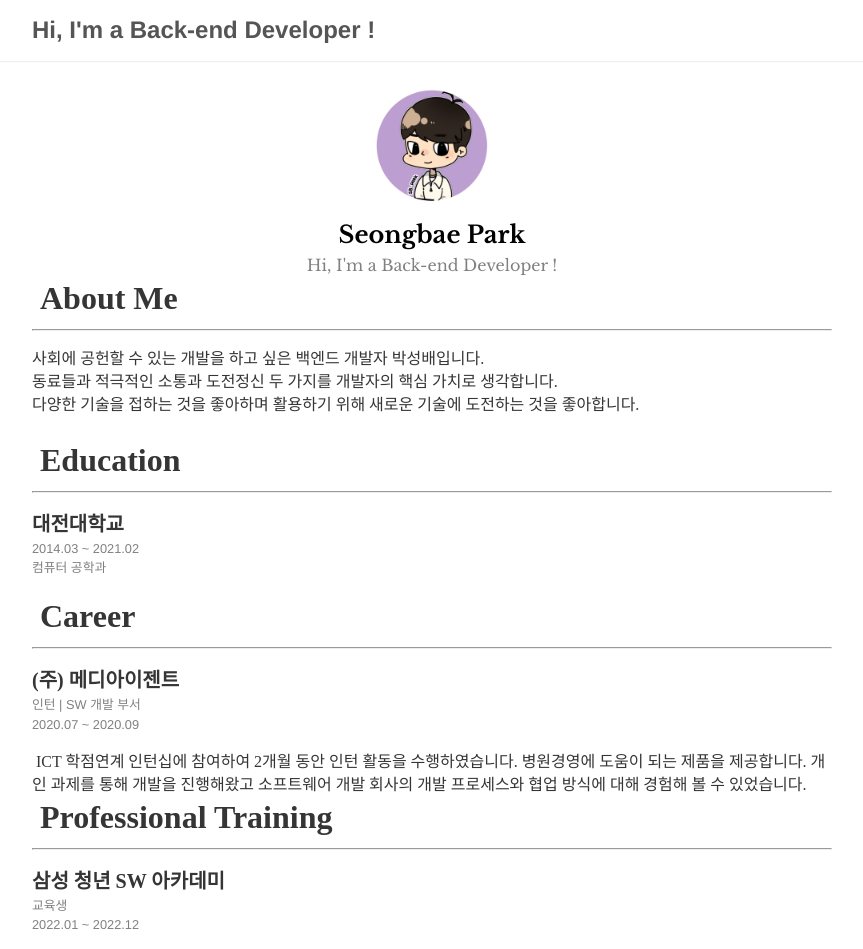
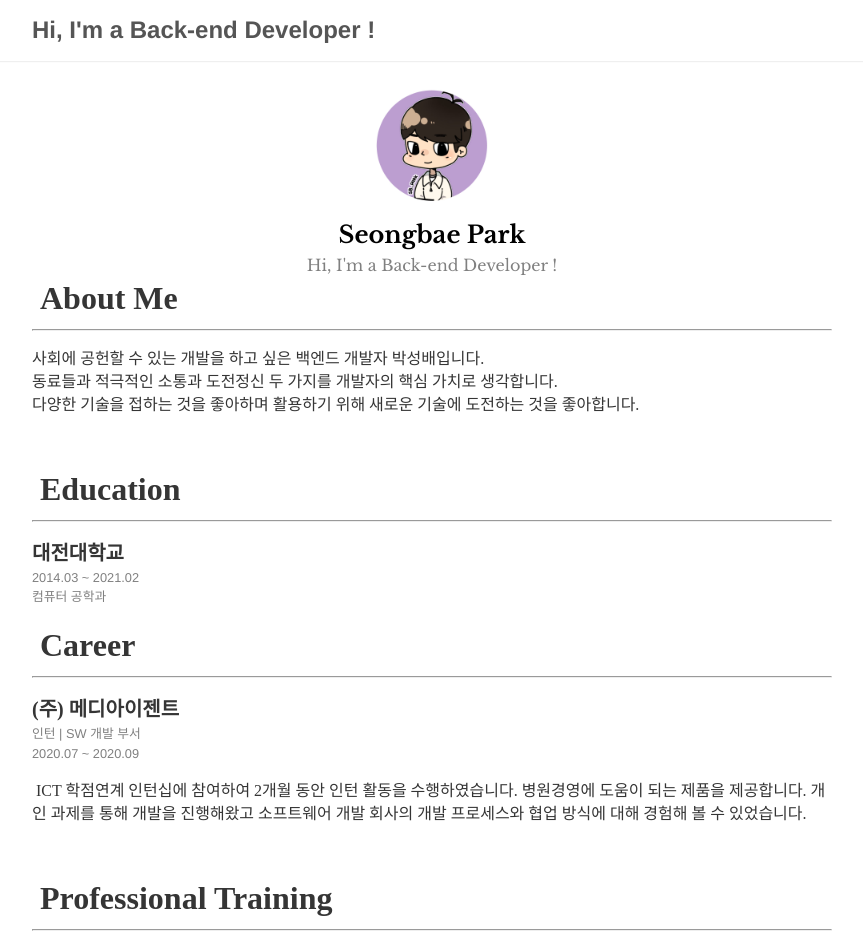
Before and after one commit to Sungbae95/Sungbae95.github.io, a Jekyll site: the page built from index.md, in a window 1280 px wide. Shown: the top 949 px of the page, without its empty margins (208-1071 px from the left). Built offline with Jekyll 4.4.1, drawn with Linux system fonts in a browser that asks for light colours; some web fonts are replaced.

Commit message:
Update index.md

```diff
--- a/index.md
+++ b/index.md
@@ -11,8 +11,9 @@ layout: about
 <p style="line-height:23px; font-family: nanumsquare;">
 사회에 공헌할 수 있는 개발을 하고 싶은 백엔드 개발자 박성배입니다.<br/>
 동료들과 적극적인 소통과 도전정신 두 가지를 개발자의 핵심 가치로 생각합니다.<br/>
-다양한 기술을 접하는 것을 좋아하며 활용하기 위해 새로운 기술에 도전하는 것을 좋아합니다.<br/><br/>
+다양한 기술을 접하는 것을 좋아하며 활용하기 위해 새로운 기술에 도전하는 것을 좋아합니다.
 </p>
+<br/><br/>
 
 <span style="line-height:10px; font-size:200%; font-family: nanumsquare;  font-weight: 800;"> &nbsp;Education </span>
 <hr />
@@ -29,7 +30,7 @@ layout: about
   병원경영에 도움이 되는 제품을 제공합니다.
   개인 과제를 통해 개발을 진행해왔고 소프트웨어 개발 회사의 개발 프로세스와 협업 방식에 대해 경험해 볼 수 있었습니다.
 </p>
-
+<br/><br/>
 
 <span style="line-height:10px; font-size:200%; font-family: nanumsquare;  font-weight: 800;"> &nbsp;Professional Training </span>
 <hr />
@@ -42,6 +43,7 @@ layout: about
   6개월동안 기초 코딩 역량을 갖춘 신입 SW 개발자가 되기 위해 SW 필수 지식과 알고리즘 중심의 몰입형 코딩 교육을 이수
   남은 6개월 동안 실무 환경과 동일한 개발방식을 활용하여 실전형 자기주도 프로젝트를 수행해왔습니다.
 </p>
+<br/><br/>
 
 <span style="line-height:10px; font-size:200%; font-family: nanumsquare;  font-weight: 800;"> &nbsp;Awards </span>
 <hr />
@@ -136,8 +138,9 @@ layout: about
 </p>
 <span style="font-size:100%;  font-family: nanumsquare;  font-weight: 800;"> <u>활용 기술</u> </span>
 <p style="line-height:23px; font-family: nanumsquare;">
-  &nbsp;- Spring Boot, Spring Cloud, Spring Data JPA, Node.js, Web3j, Docker, Jenkins, Nginx, MariaDB <br/>
+  &nbsp;- Spring Boot, Spring Cloud, Spring Data JPA, Node.js, Web3j, Docker, Jenkins, Nginx, MariaDB
 </p>
+<br/><br/>
 
 <span style="line-height:10px; font-size:200%; font-family: nanumsquare;  font-weight: 800;"> &nbsp;Skills </span>
 <hr />
@@ -155,6 +158,7 @@ MySQL, MariaDB, MongoDB, Mybatis, JPA
 <p style="line-height:23px; font-family: nanumsquare;">
 Git, Github, Postman, VSCode, Intellij, Jira, Eclipse
 </p>
+<br/><br/>
 
 <span style="line-height:10px; font-size:200%; font-family: nanumsquare;  font-weight: 800;"> &nbsp;Contact </span>
 <hr />
```
